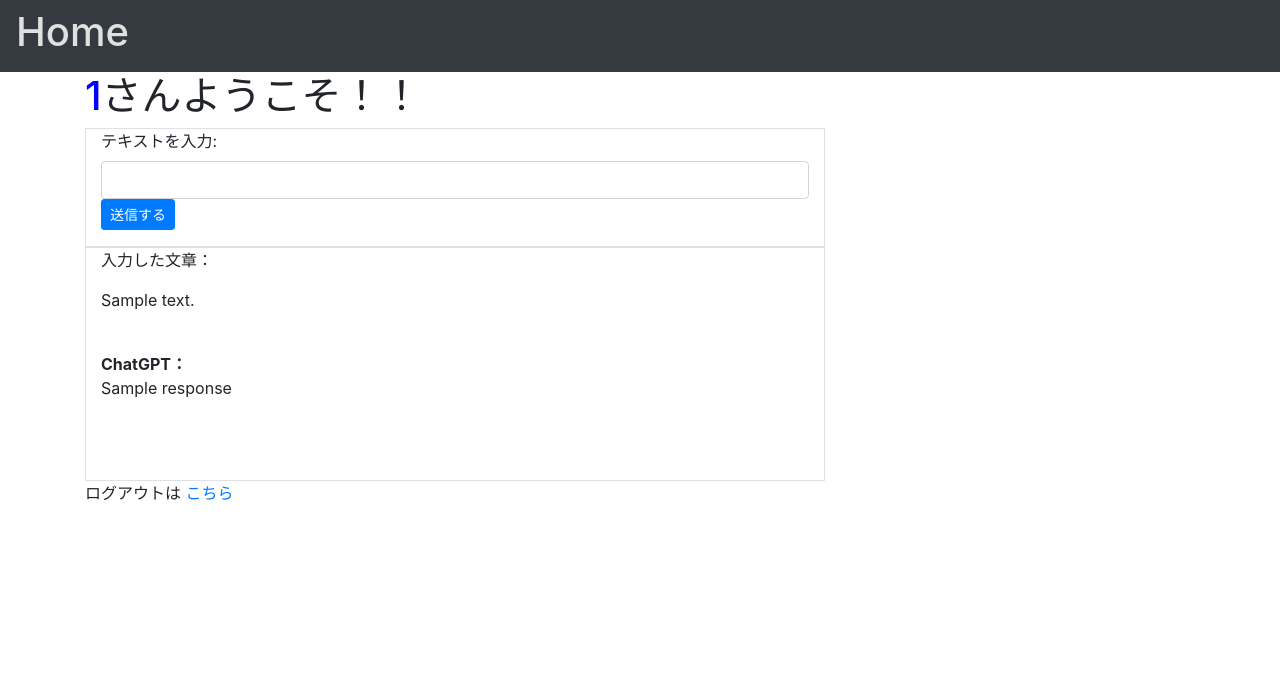
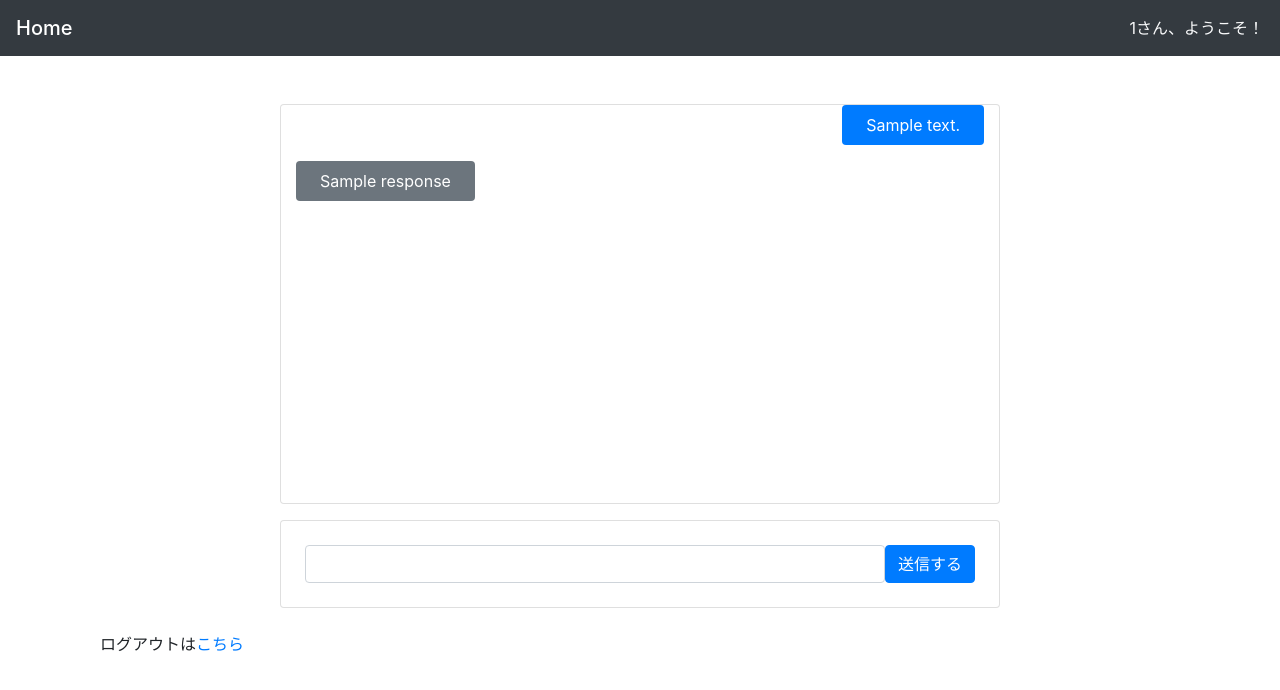
Before and after one commit to mekwmasato/mysqltest2, a Django app: template myapp/templates/myapp/home.html in a window 1280 px wide. Shown: the top 690 px of the page. Run offline with Django 4.2, Linux system fonts and the light colour scheme; the template is opened without the code that fills it: most values are stand-ins (such as "Sample title", 1, 10 or a date in 2020); some libraries are stand-ins or nearby versions.

Commit message:
base,home html変更

```diff
--- a/myapp/admin.py
+++ b/myapp/admin.py
@@ -1,5 +1,6 @@
 from django.contrib import admin
-from .models import Message
+from .models import Message, ChatSession
 
 # Register your models here.
 admin.site.register(Message)
+admin.site.register(ChatSession)
--- a/myapp/templates/myapp/base.html
+++ b/myapp/templates/myapp/base.html
@@ -7,15 +7,15 @@
 
     <!-- Bootstrap CSS -->
     <link rel="stylesheet" href="https://stackpath.bootstrapcdn.com/bootstrap/4.3.1/css/bootstrap.min.css" integrity="sha384-ggOyR0iXCbMQv3Xipma34MD+dH/1fQ784/j6cY/iJTQUOhcWr7x9JvoRxT2MZw1T" crossorigin="anonymous">
-
     <title>{% block title %}{% endblock %}</title>
-
-  <nav class="navbar navbar-dark bg-dark">
-    <h1 style="color:rgb(224, 224, 224)">{% block navbar-title %}{% endblock %}</h1>
-  </nav>
-
   </head>
   <body>
+    <header>
+      <nav class="navbar navbar-dark bg-dark">
+        <span class="navbar-brand mb-0 h1">{% block navbar-title %}{% endblock %}</span>
+        <div class="text-light">{{ UserID }}さん、ようこそ！</div>
+    </nav>
+    </header>
     <div class="container">
         {% block content %}{% endblock %}
     </div>
--- a/myapp/templates/myapp/home.html
+++ b/myapp/templates/myapp/home.html
@@ -3,38 +3,34 @@
 {% block navbar-title %}Home{% endblock %}
 
 {% block content %}
-<h1><font color="blue">{{ UserID }}</font>さんようこそ！！</h1>
+<div class="container mt-5">
+    <div class="card mt-4 col-md-8 mx-auto" style="height: 400px; overflow-y: auto;">
+        <!-- ユーザーが送信した内容 -->
+        <div class="d-flex mb-3 justify-content-end">
+            <div class="bg-primary text-white rounded py-2 px-4 ml-5">
+                {{ input_text }}
+            </div>
+        </div>
+        <!-- ChatGPTの返信 -->
+        <div class="d-flex mb-3">
+            <div class="bg-secondary text-white rounded py-2 px-4 mr-5">
+                {{ response }}
+            </div>
+        </div>
+    </div>
 
-<div class="border col-8">
-    <form method="post" action="{% url 'myapp:home' %}">
-        {% csrf_token %}
-        <div class="mb-3">
-            <label for="input_text" class="form-label">テキストを入力:</label>
-            <input type="text" name="input_text" class="form-control">
-            <button type="submit" class="btn btn-primary btn-sm">送信する</button>
-        </div>
-    </form>
+    <div class="card mt-3 p-4 col-md-8 mx-auto">
+        <form method="post" action="{% url 'myapp:home' %}" class="d-flex">
+            {% csrf_token %}
+            <div class="flex-grow-1">
+                <input type="text" name="input_text" id="input_text" class="form-control">
+            </div>
+            <div class="ms-3">
+                <button type="submit" class="btn btn-primary">送信する</button>
+            </div>
+        </form>
+    </div>
+
+    <p class="mt-4">ログアウトは<a href="{% url 'myapp:Logout' %}" class="text-primary">こちら</a></p>
 </div>
-
-{% if response %}
-<div class="border col-8">
-    <div class="mb-3">
-        <p>入力した文章：<br>
-        <div class="mb-3">
-            {{input_text}}
-        </div><br>
-
-        <strong>ChatGPT：</strong><br>
-        <div class="mb-3">
-        {{response}}
-        </div>
-        <br><br>
-    </div>
-</div>
-
-{% endif %}
-
-<p> ログアウトは
-<a href="{% url 'myapp:Logout' %}">こちら</a>
-</p>
 {% endblock %}
--- a/myapp/utils.py
+++ b/myapp/utils.py
@@ -2,7 +2,7 @@ import openai
 from .models import ChatSession, Message
 from django.conf import settings
 
-APK_KEY = "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"
+APK_KEY = "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"
 
 def chat_with_gpt(input_text, user):
     print(f"chat_with_gpt.{user}:{input_text}")
@@ -14,6 +14,7 @@ def chat_with_gpt(input_text, user):
 
     # 新しいChatSessionが作成された場合の処理
     if created:
+        print(f"create new session")
         # systemとしてのキャラ付けメッセージを作成
         system_message = {
             "role": "system",
--- a/myapp/views.py
+++ b/myapp/views.py
@@ -54,6 +54,10 @@ def Logout(request):
 #ホーム
 @login_required
 def home(request):
+    try:
+        account = request.user.account
+    except Account.DoesNotExist:
+        return HttpResponse("関連するアカウントが存在しません。")
 
     #POST
     if request.method == 'POST':
@@ -130,7 +134,6 @@ class  AccountRegistration(TemplateView):
             account.save()
 
             # 下記追加情報
-            # 下記操作のため、コミットなし
             add_account = self.params["add_account_form"].save(commit=False)
             # AccountForm & AddAccountForm 1vs1 紐付け
             add_account.user = account
```
